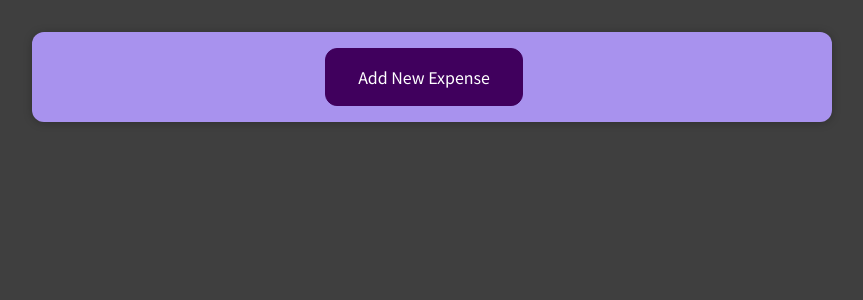
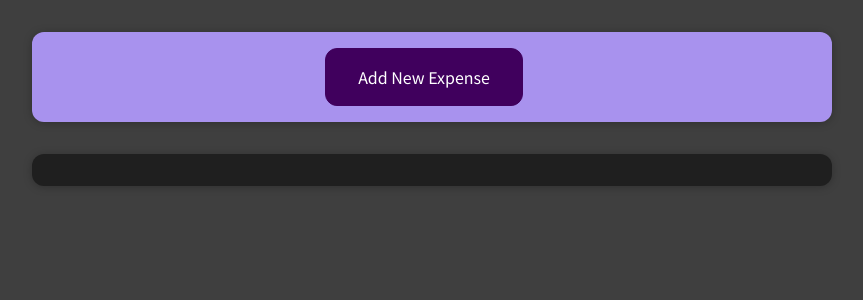
Before and after one commit to Mohammdsaleh-Hooshmandi/Expense-tracker, a React (Create React App) app: page / in a window 1280 px wide. Shown: the top 300 px of the page, without its empty margins (208-1071 px from the left). Built offline with nearby package versions, Linux system fonts and the light colour scheme.

Commit message:
create Expenses

```diff
--- a/src/App.js
+++ b/src/App.js
@@ -1,9 +1,11 @@
 import NewExpense from "./components/NewExpense/NewExpense";
+import Expenses from "./components/Expenses/Expenses";
 
 function App() {
 	return(
 		<>
 			<NewExpense />
+			<Expenses />
 		</>
 	);
 }
--- /dev/null
+++ b/src/components/Expenses/Expenses.jsx
@@ -0,0 +1,9 @@
+import classes from "./Expenses.module.css";
+
+function Expenses (props) {
+    return (
+        <div className={classes.expenses}></div>
+    );
+}
+
+export default Expenses;
--- /dev/null
+++ b/src/components/Expenses/Expenses.module.css
@@ -0,0 +1,9 @@
+.expenses {
+    padding: 1rem;
+    background-color: rgb(31, 31, 31);
+    margin: 2rem auto;
+    width: 50rem;
+    max-width: 95%;
+    border-radius: 12px;
+    box-shadow: 0 1px 8px rgba(0, 0, 0, 0.25);
+}
```
